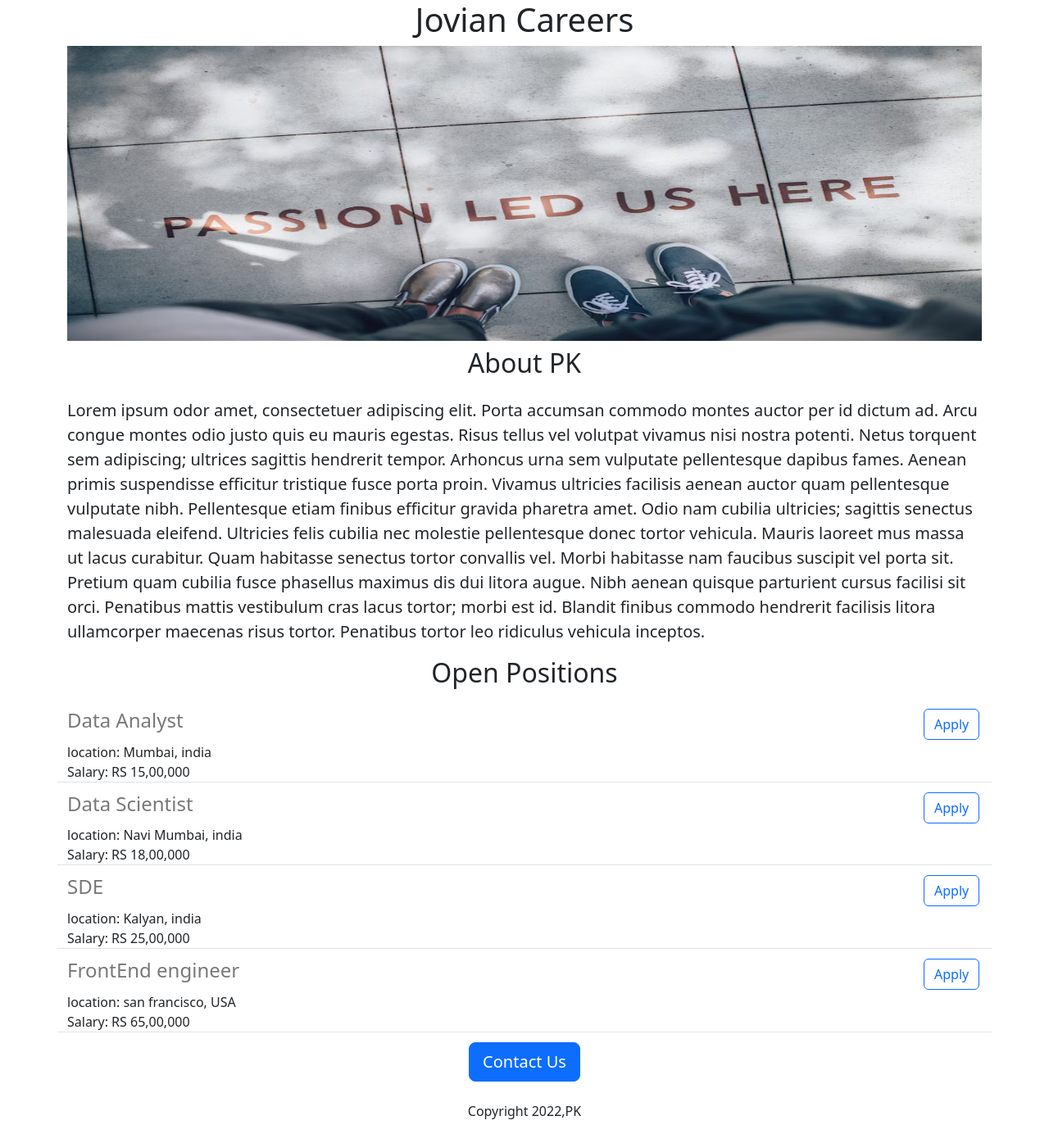
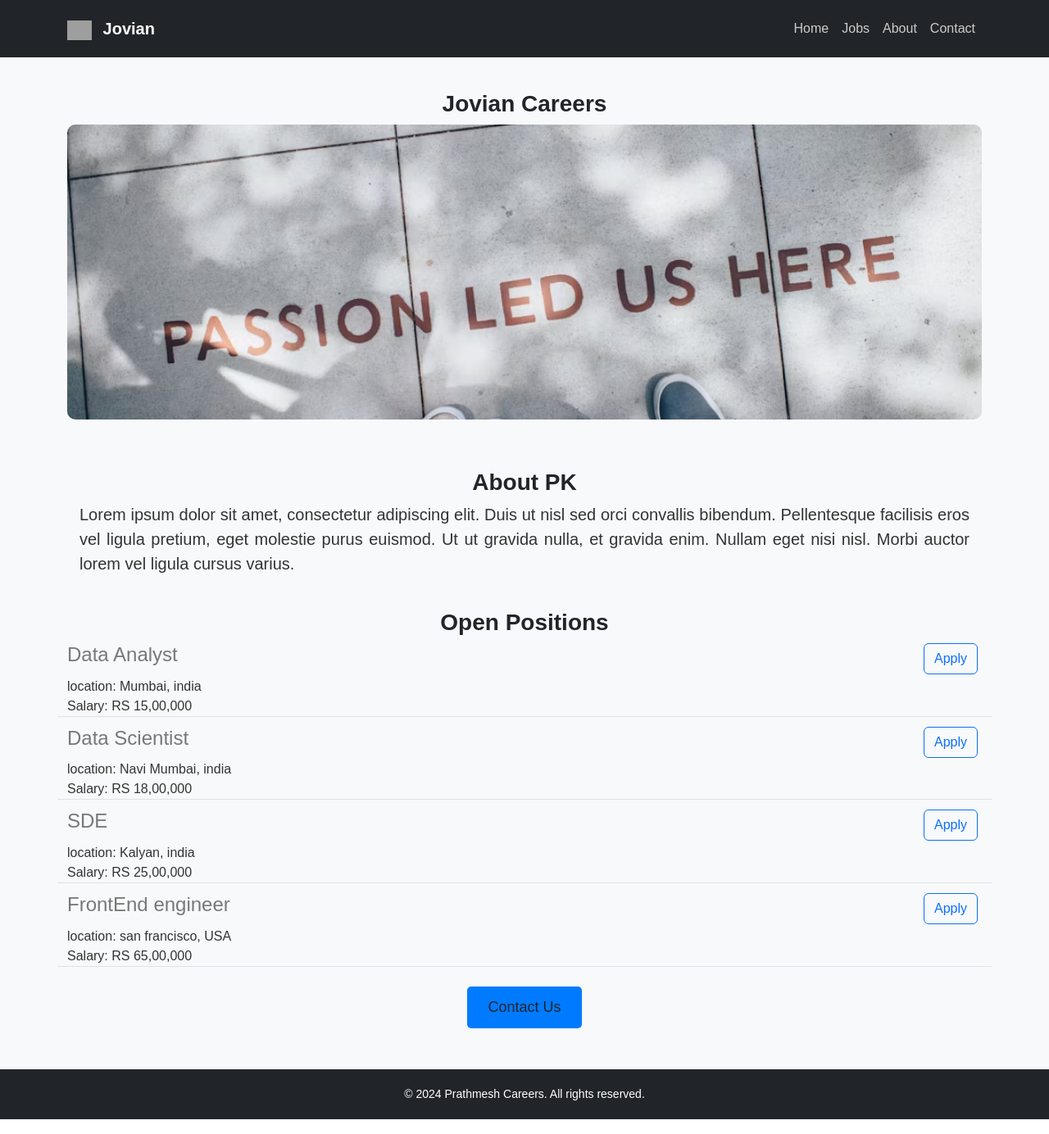
Before and after one commit to Prathmesh0001761/Careers-Website, a Flask app: page / in a window 1280 px wide. Shown: the whole page at 82% size. Run offline with Flask 3, Linux system fonts and the light colour scheme; grey boxes are pictures that could not be loaded.

Commit message:
CHANGES IN HTML

```diff
--- a/templates/home.html
+++ b/templates/home.html
@@ -1,36 +1,151 @@
 <!DOCTYPE html>
-<html>
+<html lang="en">
 <head>
-    <meta charset="utf-8">
+    <meta charset="UTF-8">
     <meta name="viewport" content="width=device-width, initial-scale=1">
     <title>Prathmesh Careers</title>
-    <link href="https://cdn.jsdelivr.net/npm/bootstrap@5.3.3/dist/css/bootstrap.min.css" rel="stylesheet" integrity="sha384-QWTKZyjpPEjISv5WaRU9OFeRpok6YctnYmDr5pNlyT2bRjXh0JMhjY6hW+ALEwIH" crossorigin="anonymous">
+    <link href="https://cdn.jsdelivr.net/npm/bootstrap@5.3.3/dist/css/bootstrap.min.css" rel="stylesheet">
     <style>
-      #banner{
-      height:360px;
-      width:100%
+        /* Global Styling */
+        body {
+            background-color: #f8f9fa;
+            color: #333;
+            font-family: 'Poppins', sans-serif;
+        }
+
+        /* Navbar Styling */
+        .navbar {
+            background: #212529;
+            padding: 15px;
+        }
+        .navbar-brand {
+            color: #fff !important;
+            font-weight: bold;
+        }
+        .navbar-brand img {
+            margin-right: 8px;
+        }
+        .nav-link {
+            color: #ccc !important;
+            font-size: 16px;
+            transition: 0.3s;
+        }
+        .nav-link:hover {
+            color: #fff !important;
+        }
+
+        /* Banner Styling */
+        #banner {
+            width: 100%;
+            height: 360px;
+            border-radius: 10px;
+            object-fit: cover;
+            margin-bottom: 20px;
+        }
+
+        /* Section Styling */
+        .section-heading {
+            font-size: 28px;
+            font-weight: bold;
+            color: #212529;
+            margin-top: 40px;
+            text-align: center;
+        }
+        .lead {
+            text-align: justify;
+            padding: 0 15px;
+        }
+
+        /* Contact Button */
+        .contact-btn {
+            background: #007bff;
+            border: none;
+            padding: 12px 25px;
+            font-size: 18px;
+            border-radius: 5px;
+            transition: 0.3s;
+        }
+        .contact-btn:hover {
+            background: #0056b3;
+        }
+
+        /* Footer Styling */
+        footer {
+            background: #212529;
+            color: white;
+            padding: 20px 0;
+            text-align: center;
+            margin-top: 50px;
+        }
+        footer p {
+            margin: 0;
+            font-size: 14px;
         }
     </style>
-
 </head>
 <body>
+
+    <!-- Navbar -->
+    <nav class="navbar navbar-expand-lg">
         <div class="container">
-    <h1 class="text-center"> {{company_name}} Careers</h1>
-    <img class='img-fluid' id="banner" src="https://99d379f4-e9a7-41b9-9236-ce82cf63b5aa-00-2pidz2bfabqq3.pike.replit.dev/static/banner.jpg" >
-  </body>
-  <h2 class="text-center mt-2 mb-4">About PK</h2>
+            <a class="navbar-brand" href="#">
+                <img src="https://tse2.mm.bing.net/th?id=OIP.2sCQHLnz7YjsueYw8eZkVAHaHa&pid=Api&P=0&h=180" alt="Logo" width="30" height="24">
+                Jovian
+            </a>
+            <button class="navbar-toggler" type="button" data-bs-toggle="collapse" data-bs-target="#navbarNav">
+                <span class="navbar-toggler-icon"></span>
+            </button>
+            <div class="collapse navbar-collapse" id="navbarNav">
+                <ul class="navbar-nav ms-auto">
+                    <li class="nav-item">
+                        <a class="nav-link" href="#">Home</a>
+                    </li>
+                    <li class="nav-item">
+                        <a class="nav-link" href="#">Jobs</a>
+                    </li>
+                    <li class="nav-item">
+                        <a class="nav-link" href="#">About</a>
+                    </li>
+                    <li class="nav-item">
+                        <a class="nav-link" href="#">Contact</a>
+                    </li>
+                </ul>
+            </div>
+        </div>
+    </nav>
+
+    <!-- Banner -->
+    <div class="container text-center">
+        <h1 class="section-heading">{{ company_name }} Careers</h1>
+        <img id="banner" src="https://99d379f4-e9a7-41b9-9236-ce82cf63b5aa-00-2pidz2bfabqq3.pike.replit.dev/static/banner.jpg" class="img-fluid">
+    </div>
+
+    <!-- About Section -->
+    <div class="container">
+        <h2 class="section-heading">About PK</h2>
         <p class="lead">
-    Lorem ipsum odor amet, consectetuer adipiscing elit. Porta accumsan commodo montes auctor per id dictum ad. Arcu congue montes odio justo quis eu mauris egestas. Risus tellus vel volutpat vivamus nisi nostra potenti. Netus torquent sem adipiscing; ultrices sagittis hendrerit tempor. Arhoncus urna sem vulputate pellentesque dapibus fames. Aenean primis suspendisse efficitur tristique fusce porta proin. Vivamus ultricies facilisis aenean auctor quam pellentesque vulputate nibh. Pellentesque etiam finibus efficitur gravida pharetra amet. Odio nam cubilia ultricies; sagittis senectus malesuada eleifend. Ultricies felis cubilia nec molestie pellentesque donec tortor vehicula. Mauris laoreet mus massa ut lacus curabitur. Quam habitasse senectus tortor convallis vel. Morbi habitasse nam faucibus suscipit vel porta sit. Pretium quam cubilia fusce phasellus maximus dis dui litora augue. Nibh aenean quisque parturient cursus facilisi sit orci. Penatibus mattis vestibulum cras lacus tortor; morbi est id. Blandit finibus commodo hendrerit facilisis litora ullamcorper maecenas risus tortor. Penatibus tortor leo ridiculus vehicula inceptos.
+            Lorem ipsum dolor sit amet, consectetur adipiscing elit. Duis ut nisl sed orci convallis bibendum. Pellentesque facilisis eros vel ligula pretium, eget molestie purus euismod. Ut ut gravida nulla, et gravida enim. Nullam eget nisi nisl. Morbi auctor lorem vel ligula cursus varius.
         </p>
-  <h2 class="text-center  mt-2 mb-4">Open Positions</h2>
-  <div >
+    </div>
+
+    <!-- Job Listings -->
+    <div class="container">
+        <h2 class="section-heading">Open Positions</h2>
+        <div>
             {% for job in jobs %}
-      {% include 'jobitem.html'%}
+                {% include 'jobitem.html' %}
             {% endfor %}
         </div>
-  <div class="text-center">
-  <button class="btn btn-primary btn-lg">Contact Us</button>
-    <p class='mt-4'>Copyright 2022,PK</p>
+        <div class="text-center mt-4">
+            <button class="btn contact-btn">Contact Us</button>
         </div>
     </div>
+
+    <!-- Footer -->
+    <footer>
+        <p>&copy; 2024 Prathmesh Careers. All rights reserved.</p>
+    </footer>
+
+    <script src="https://cdn.jsdelivr.net/npm/bootstrap@5.3.3/dist/js/bootstrap.bundle.min.js"></script>
+</body>
 </html>
```
Also changed, not shown: templates/footer.html (added, +30 -0 lines), templates/nav.html (added, +44 -0 lines). Lines whose indentation alone changed are shown as unchanged.
